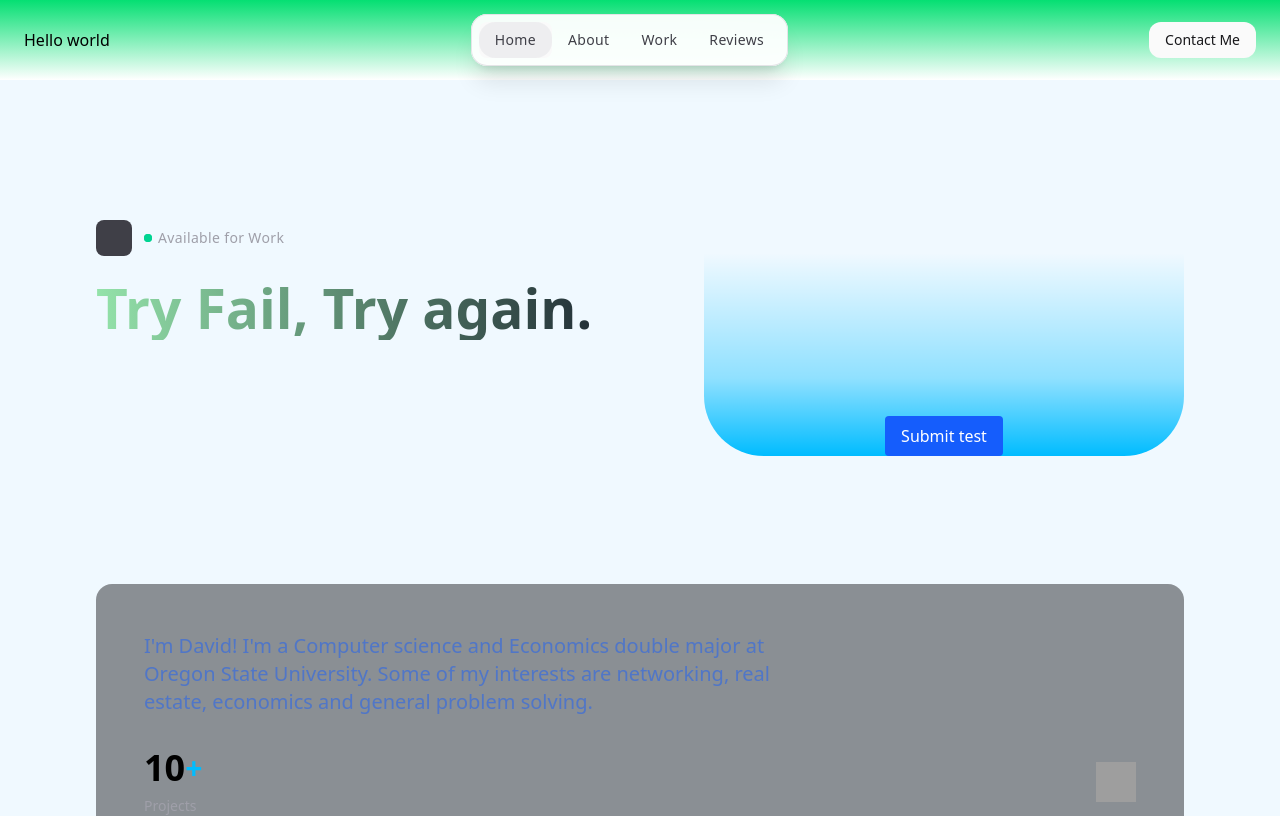
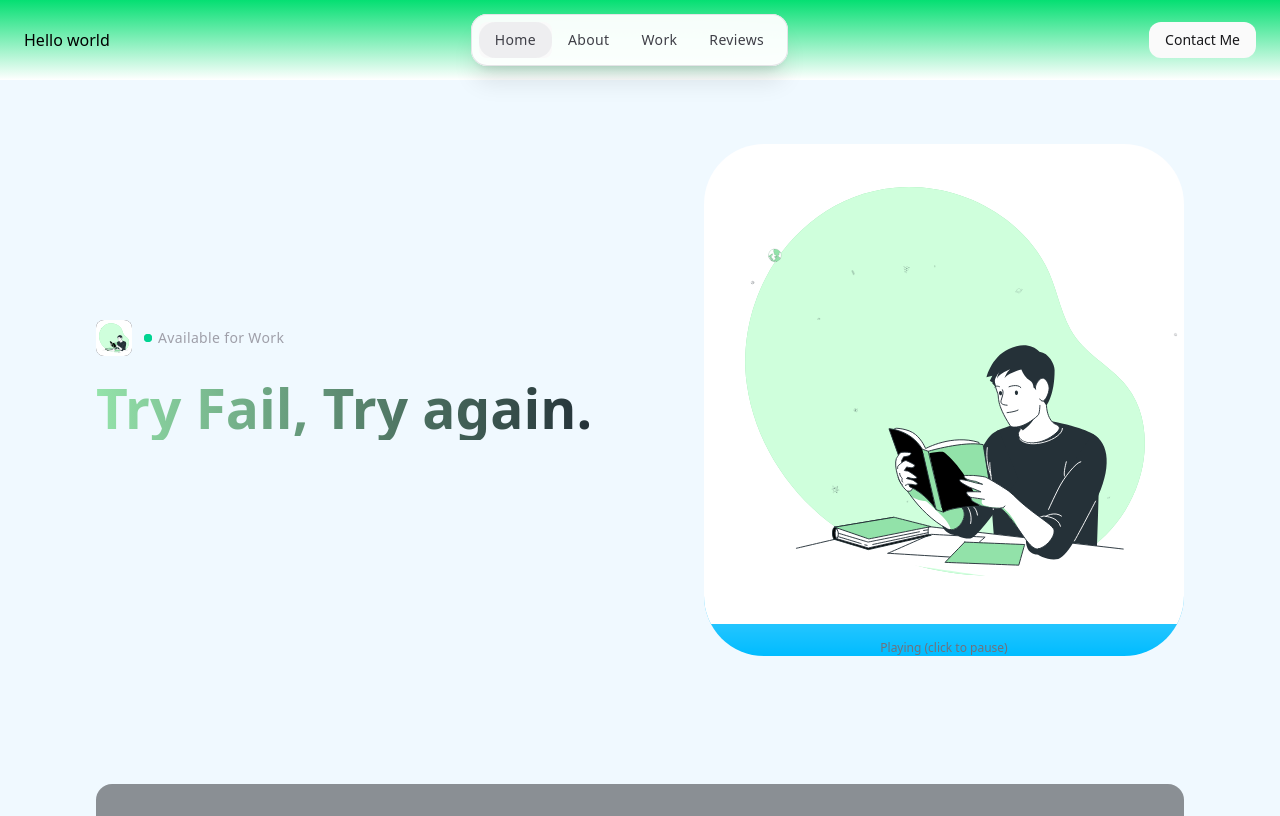
Before and after one commit to David-Gesl/David-Gesl.github.io, a React (Vite) app: page / in a window 1280 px wide. Shown: the top 816 px of the page. Built offline with nearby package versions, Linux system fonts and the light colour scheme; no server answers; grey boxes are pictures that could not be loaded.

Commit message:
refactor: fix lottie image logic and add documentation

```diff
--- a/src/components/LottiePlayer.jsx
+++ b/src/components/LottiePlayer.jsx
@@ -1,72 +1,121 @@
-import React, { useEffect, useRef, useState } from 'react'
+import { useEffect, useRef, useState } from 'react'
+import animationData from '../assets/BoyStudyingScience.json'  // Bundled animation JSON
 
-export default function LottiePlayer() {
-  // ref to the DOM container where lottie will render the SVG     * @see {@link https://react.dev/reference/react/useRef}
+/*
+  LottiePlayer
+  Renders a Lottie animation (using the global window.lottie loaded via a CDN script in index.html)
+  and lets the user click the animation to toggle play / pause.
+
+  Props:
+    className : Tailwind (or other) classes that MUST include explicit width & height
+    loop      : Whether the animation loops
+    autoplay  : Whether it starts playing immediately
+    showForm  : Optional demo form to show how local state can control extra UI
+*/
+export default function LottiePlayer({
+  className = 'w-64 h-64',
+  loop = true,
+  autoplay = true,
+  showForm = false
+}) {
+  // Holds the DOM node that Lottie will render into
   const containerRef = useRef(null)
 
-  // ref to hold the loaded animation instance so we can call play()/pause()/destroy()
+  // Stores the Lottie animation instance so we can call play(), pause(), destroy()
   const animRef = useRef(null)
 
-  // component state to track whether the animation is currently playing
-    // useState(true) Initializes the state with true
-    // isPlaying      Variable to track the current state value (is animation playing? True by deafult )
-    // setIsPlaying   Functoin to change isPlaying state value
+  // Tracks whether we consider the animation currently playing (for UI text + toggle)
+  const [isPlaying, setIsPlaying] = useState(autoplay)
 
-  const [isPlaying, setIsPlaying] = useState(true)
-
-  // component state that controls showing the "Submitted!" response
+  // Demo state for the optional form submission feedback
   const [showResponse, setShowResponse] = useState(false)
 
-  // Effect: load the Lottie animation when the component mounts
+  /*
+    Effect: (re)initialize the animation whenever loop or autoplay props change.
+    - Grabs window.lottie (provided by CDN script)
+    - Destroys any previous instance to avoid duplicates (important in React StrictMode)
+    - Creates a new animation using the imported animationData
+    Cleanup: destroys the animation on unmount or before re-init.
+  */
   useEffect(() => {
-    if (!containerRef.current) return
+    const container = containerRef.current
+    if (!container) return
 
-    // loadAnimation returns an animation instance we keep in animRef
+    const lottie = window.lottie
+    if (!lottie) {
+      console.warn('[LottiePlayer] window.lottie not found. Ensure CDN script loads before main.jsx.')
+      return
+    }
+
+    // Destroy an existing animation before creating a new one
+    if (animRef.current) {
+      animRef.current.destroy()
+      animRef.current = null
+    }
+
+    // Initialize the animation
     animRef.current = lottie.loadAnimation({
-      container: containerRef.current, // element to render into
-      renderer: 'svg',                 // render as inline SVG
-      loop: true,
-      autoplay: true,
-      path: './BoyStudyingScience.json' // path to the animation JSON (adjust as needed)
+      container,
+      renderer: 'svg',
+      loop,
+      autoplay,
+      animationData
     })
 
-    // cleanup: destroy the animation when the component unmounts
-    return () => animRef.current?.destroy()
-  }, [])
+    // Sync internal state with autoplay prop
+    setIsPlaying(autoplay)
 
-  // Toggle play/pause using the animation instance API
-  function togglePlay() {
-    if (!animRef.current) return
-    if (isPlaying) animRef.current.pause()
-    else animRef.current.play()
-    setIsPlaying(!isPlaying)
+    // Cleanup
+    return () => {
+      animRef.current?.destroy()
+      animRef.current = null
+    }
+  }, [loop, autoplay])
+
+  // Click handler: toggles between play and pause using Lottie instance methods
+  const togglePlay = () => {
+    const anim = animRef.current
+    if (!anim) return
+    if (isPlaying) anim.pause()
+    else anim.play()
+    setIsPlaying(prev => !prev)
   }
 
-  // Handle the form submit — set state to reveal the response message
-  function handleSubmit(e) {
+  // Demo form submit handler: prevents page reload and shows a temporary message
+  const handleSubmit = (e) => {
     e.preventDefault()
     setShowResponse(true)
   }
 
-  // Render the animation container and a simple form with a submit button.
-  // The container uses onClick to toggle play/pause instead of adding a DOM event listener.
   return (
     <div className="space-y-4">
+      {/* Animation container (clickable for play/pause) */}
       <div
         ref={containerRef}
-        id="lottie-animation"
-        className="w-64 h-64 mx-auto cursor-pointer"
         onClick={togglePlay}
-        aria-label="Lottie animation"
+        className={`cursor-pointer select-none ${className}`}
+        aria-label="Lottie animation (click to toggle play/pause)"
+        role="button"
       />
+      {/* Simple status text below animation */}
+      <div className="text-center text-xs text-zinc-500">
+        {isPlaying ? 'Playing (click to pause)' : 'Paused (click to play)'}
+      </div>
+
+      {/* Optional demo form (only rendered when showForm=true) */}
+      {showForm && (
         <form onSubmit={handleSubmit} className="text-center">
-        <button type="submit" className="px-4 py-2 bg-blue-600 text-white rounded">
+          <button
+            type="submit"
+            className="px-4 py-2 rounded bg-blue-600 text-white text-sm hover:bg-blue-500 active:scale-95 transition"
+          >
             Submit test
           </button>
-        <div id="form-response" className={`${showResponse ? '' : 'hidden'} mt-2 text-green-600`}>
+          <div className={`mt-2 text-green-600 text-sm ${showResponse ? '' : 'hidden'}`}>
             Submitted!
           </div>
         </form>
+      )}
     </div>
   )
 }
```
Lines whose indentation alone changed are shown as unchanged.
